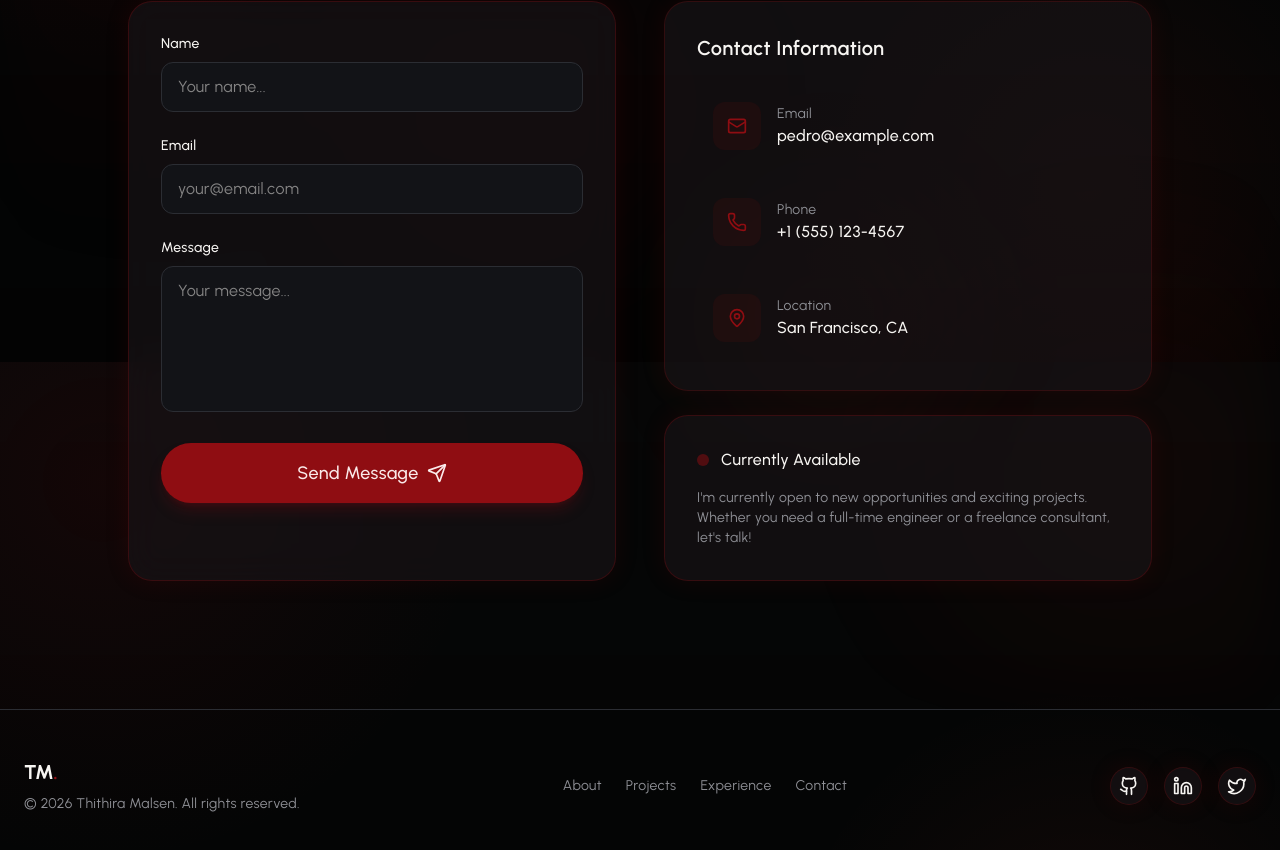
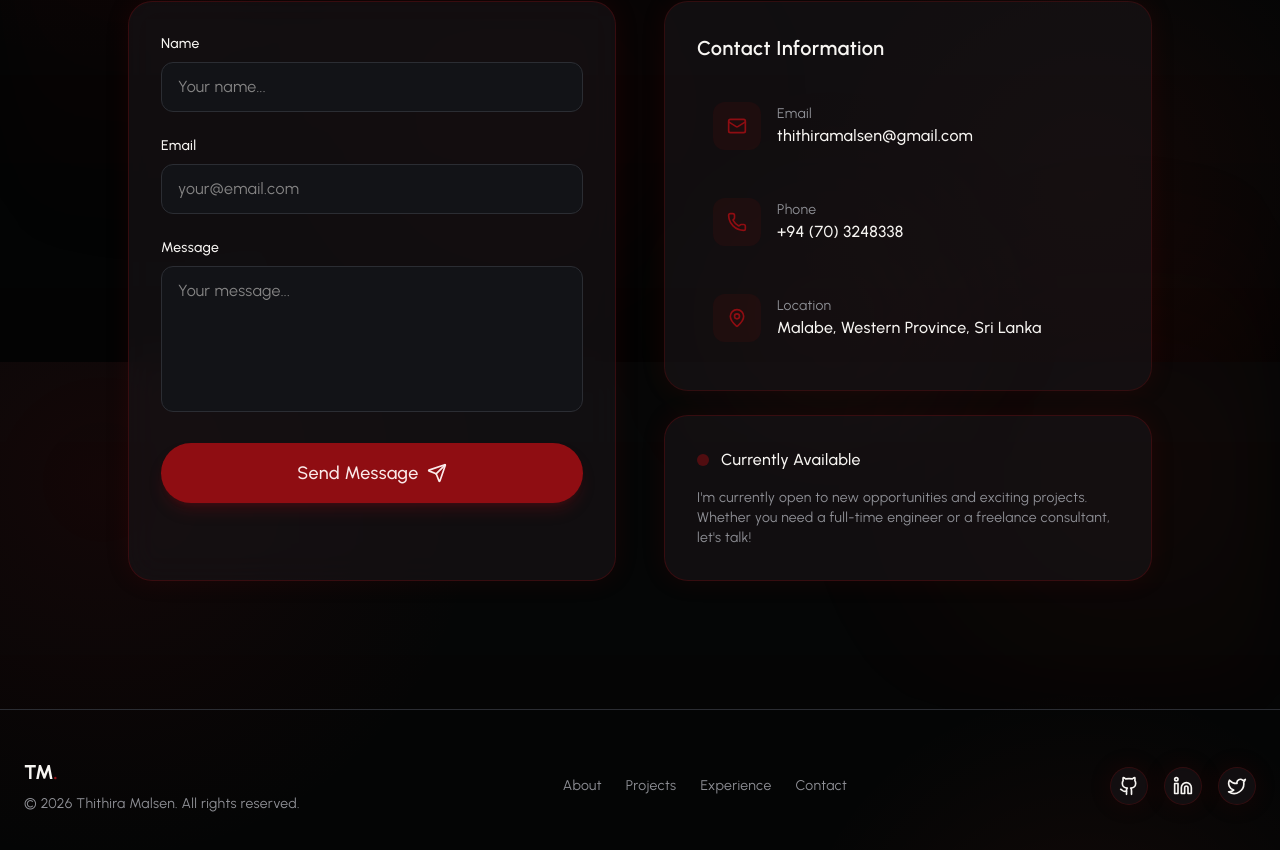
Before and after one commit to thithiramalsen/portfolio-mk2, a React (Vite) app: page / in a window 1280 px wide. Shown: the part 6838-7688 px from the top of the page. Built offline with nearby package versions, Linux system fonts and the light colour scheme.

Commit message:
mail fixed

```diff
--- a/src/sections/Contact.jsx
+++ b/src/sections/Contact.jsx
@@ -14,19 +14,19 @@ const contactInfo = [
   {
     icon: Mail,
     label: "Email",
-    value: "pedro@example.com",
-    href: "mailto:pedro@example.com",
+    value: "thithiramalsen@gmail.com",
+    href: "mailto:thithiramalsen@gmail.com",
   },
   {
     icon: Phone,
     label: "Phone",
-    value: "+1 (555) 123-4567",
-    href: "tel:+15551234567",
+    value: "+94 (70) 3248338",
+    href: "tel:+94703248338",
   },
   {
     icon: MapPin,
     label: "Location",
-    value: "San Francisco, CA",
+    value: "Malabe, Western Province, Sri Lanka",
     href: "#",
   },
 ];
```
